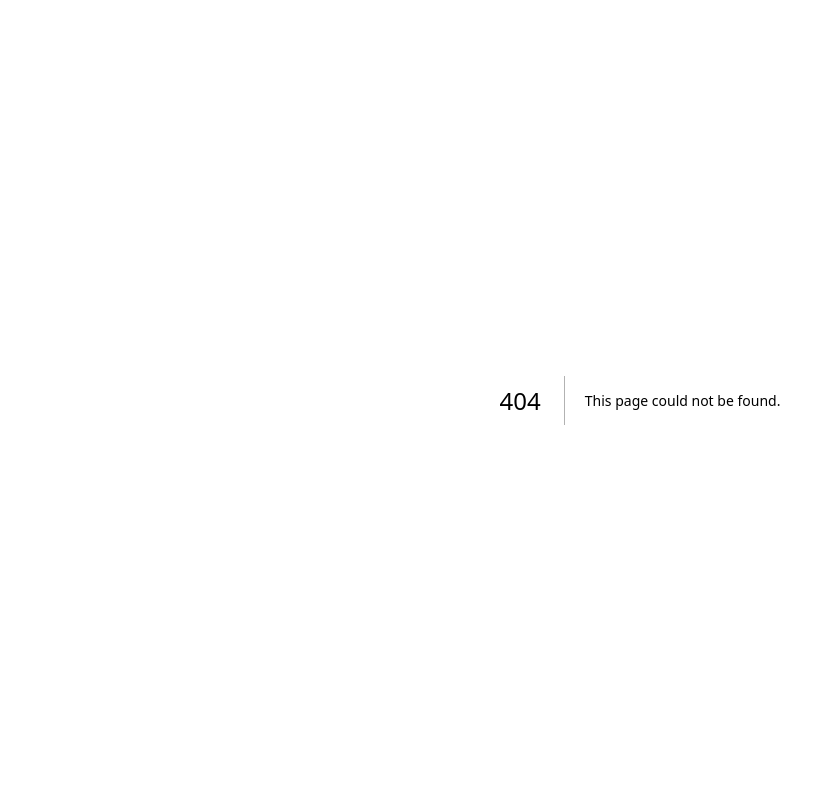
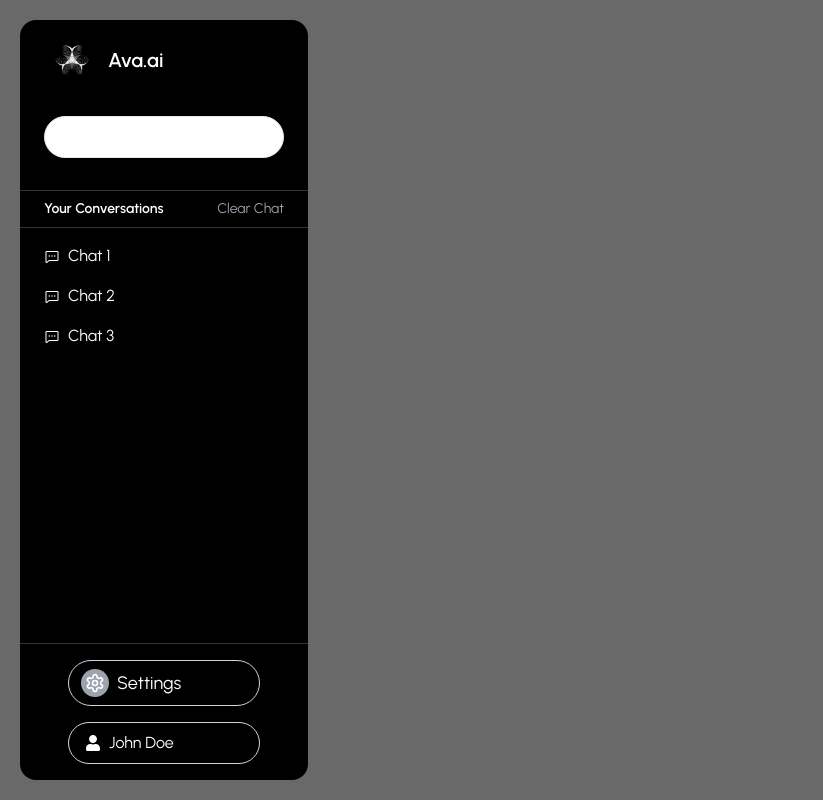
Before and after one commit to victorchrollo14/ava.ai, a Next.js app: page /chat/1 in a window 1280 px wide. Before the commit this address had no page. Shown: the whole page, without its empty margins (0-823 px from the left). Built offline with nearby package versions, Linux system fonts and the light colour scheme.

Commit message:
added sidebar

```diff
--- /dev/null
+++ b/app/chat/[id]/page.tsx
@@ -0,0 +1,18 @@
+import React from "react";
+import { Sidebar } from "@ui/components/sidebar";
+
+interface params {
+  id: string;
+}
+
+const Chat = ({ params }: { params: params }) => {
+  return (
+    <div className="chat-page min-h-screen min-w-full bg-[#6A6969]">
+      <section className="w-1/3 min-h-screen p-5">
+        <Sidebar />
+      </section>
+    </div>
+  );
+};
+
+export default Chat;
--- a/app/page.tsx
+++ b/app/page.tsx
@@ -14,7 +14,7 @@
   const router = useRouter();
 
   return (
-    <main className="">
+    <main className="text-sm">
       <motion.section
         className="hero-section min-h-screen w-screen bg-black bg-opacity-50 bg-cover bg-fixed bg-center"
         style={{ backgroundImage: 'url("/hero-image.jpg")' }}
--- /dev/null
+++ b/app/ui/components/sidebar.tsx
@@ -0,0 +1,142 @@
+import Link from "next/link";
+import Image from "next/image";
+import { Button } from "@ui/button/Button";
+import { FaUser } from "react-icons/fa";
+import { FaMessage, FaRegMessage } from "react-icons/fa6";
+import { BsChatDots } from "react-icons/bs";
+import { PiChatDots, PiChatDotsLight } from "react-icons/pi";
+
+export function Sidebar() {
+  return (
+    <div className="flex h-[95vh] w-72 flex-col  rounded-2xl bg-black">
+      <div className="flex h-20 items-center  px-6 ">
+        <div className="flex items-center gap-2">
+          <Link href={"/"} className="logo flex items-center">
+            <Image
+              src={"/ava-logo-removebg.png"}
+              width={56}
+              height={56}
+              alt="Ava.ai logo"
+            />
+          </Link>
+          <span className="text-xl font-semibold text-white">Ava.ai</span>
+        </div>
+      </div>
+      <Button
+        arrow={false}
+        className="mx-6 mt-4 rounded-full bg-purple-500 px-4 py-2 text-white"
+      >
+        <PlusIcon className="mr-2 h-4 w-4" />
+        New Chat
+      </Button>
+      <div className="mt-8 flex items-center justify-between border-b border-t border-[#333333] px-6 py-2">
+        <h3 className="text-sm font-semibold text-white">Your Conversations</h3>
+        <button className="text-sm text-gray-400 hover:text-[#6B46C1]">
+          Clear Chat
+        </button>
+      </div>
+      <div className="flex-1 overflow-y-auto px-6 py-4">
+        <div className="space-y-4">
+          <Link
+            className="flex items-center justify-between text-white hover:text-[#6B46C1]"
+            href="#"
+          >
+            <div className="flex items-center gap-2">
+              <PiChatDots />
+              <span>Chat 1</span>
+            </div>
+          </Link>
+          <Link
+            className="flex items-center justify-between text-white hover:text-[#6B46C1]"
+            href="#"
+          >
+            <div className="flex items-center gap-2">
+              <PiChatDots />
+              <span>Chat 2</span>
+            </div>
+          </Link>
+          <Link
+            className="flex items-center justify-between text-white hover:text-[#6B46C1]"
+            href="#"
+          >
+            <div className="flex items-center gap-2">
+              <PiChatDots />
+              <span>Chat 3</span>
+            </div>
+          </Link>
+        </div>
+      </div>
+      <div className="mt-auto flex flex-col items-center justify-between gap-4 border-t border-[#333333] px-6 py-4">
+        <button className="flex w-[80%] justify-start   gap-2 rounded-full border border-gray-300  bg-black px-3 py-2 text-lg text-white hover:bg-[#333333]">
+          <div className=" rounded-full bg-gray-400 p-1">
+            <SettingsIcon className="h-5 w-5" />
+          </div>
+          Settings
+        </button>
+        <button className="flex w-[80%] items-center gap-2 rounded-full border border-gray-300 bg-black px-4 py-2  text-white hover:bg-[#333333]">
+          <FaUser />
+          John Doe
+        </button>
+      </div>
+    </div>
+  );
+}
+
+function MessageCircleIcon(props: any) {
+  return (
+    <svg
+      {...props}
+      xmlns="http://www.w3.org/2000/svg"
+      width="24"
+      height="24"
+      viewBox="0 0 24 24"
+      fill="none"
+      stroke="currentColor"
+      strokeWidth="2"
+      strokeLinecap="round"
+      strokeLinejoin="round"
+    >
+      <path d="M7.9 20A9 9 0 1 0 4 16.1L2 22Z" />
+    </svg>
+  );
+}
+
+function PlusIcon(props: any) {
+  return (
+    <svg
+      {...props}
+      xmlns="http://www.w3.org/2000/svg"
+      width="24"
+      height="24"
+      viewBox="0 0 24 24"
+      fill="none"
+      stroke="currentColor"
+      strokeWidth="2"
+      strokeLinecap="round"
+      strokeLinejoin="round"
+    >
+      <path d="M5 12h14" />
+      <path d="M12 5v14" />
+    </svg>
+  );
+}
+
+function SettingsIcon(props: any) {
+  return (
+    <svg
+      {...props}
+      xmlns="http://www.w3.org/2000/svg"
+      width="24"
+      height="24"
+      viewBox="0 0 24 24"
+      fill="none"
+      stroke="currentColor"
+      strokeWidth="2"
+      strokeLinecap="round"
+      strokeLinejoin="round"
+    >
+      <path d="M12.22 2h-.44a2 2 0 0 0-2 2v.18a2 2 0 0 1-1 1.73l-.43.25a2 2 0 0 1-2 0l-.15-.08a2 2 0 0 0-2.73.73l-.22.38a2 2 0 0 0 .73 2.73l.15.1a2 2 0 0 1 1 1.72v.51a2 2 0 0 1-1 1.74l-.15.09a2 2 0 0 0-.73 2.73l.22.38a2 2 0 0 0 2.73.73l.15-.08a2 2 0 0 1 2 0l.43.25a2 2 0 0 1 1 1.73V20a2 2 0 0 0 2 2h.44a2 2 0 0 0 2-2v-.18a2 2 0 0 1 1-1.73l.43-.25a2 2 0 0 1 2 0l.15.08a2 2 0 0 0 2.73-.73l.22-.39a2 2 0 0 0-.73-2.73l-.15-.08a2 2 0 0 1-1-1.74v-.5a2 2 0 0 1 1-1.74l.15-.09a2 2 0 0 0 .73-2.73l-.22-.38a2 2 0 0 0-2.73-.73l-.15.08a2 2 0 0 1-2 0l-.43-.25a2 2 0 0 1-1-1.73V4a2 2 0 0 0-2-2z" />
+      <circle cx="12" cy="12" r="3" />
+    </svg>
+  );
+}
--- /dev/null
+++ b/app/ui/lib/utils.ts
@@ -0,0 +1,6 @@
+import { type ClassValue, clsx } from "clsx"
+import { twMerge } from "tailwind-merge"
+
+export function cn(...inputs: ClassValue[]) {
+  return twMerge(clsx(inputs))
+}
```
